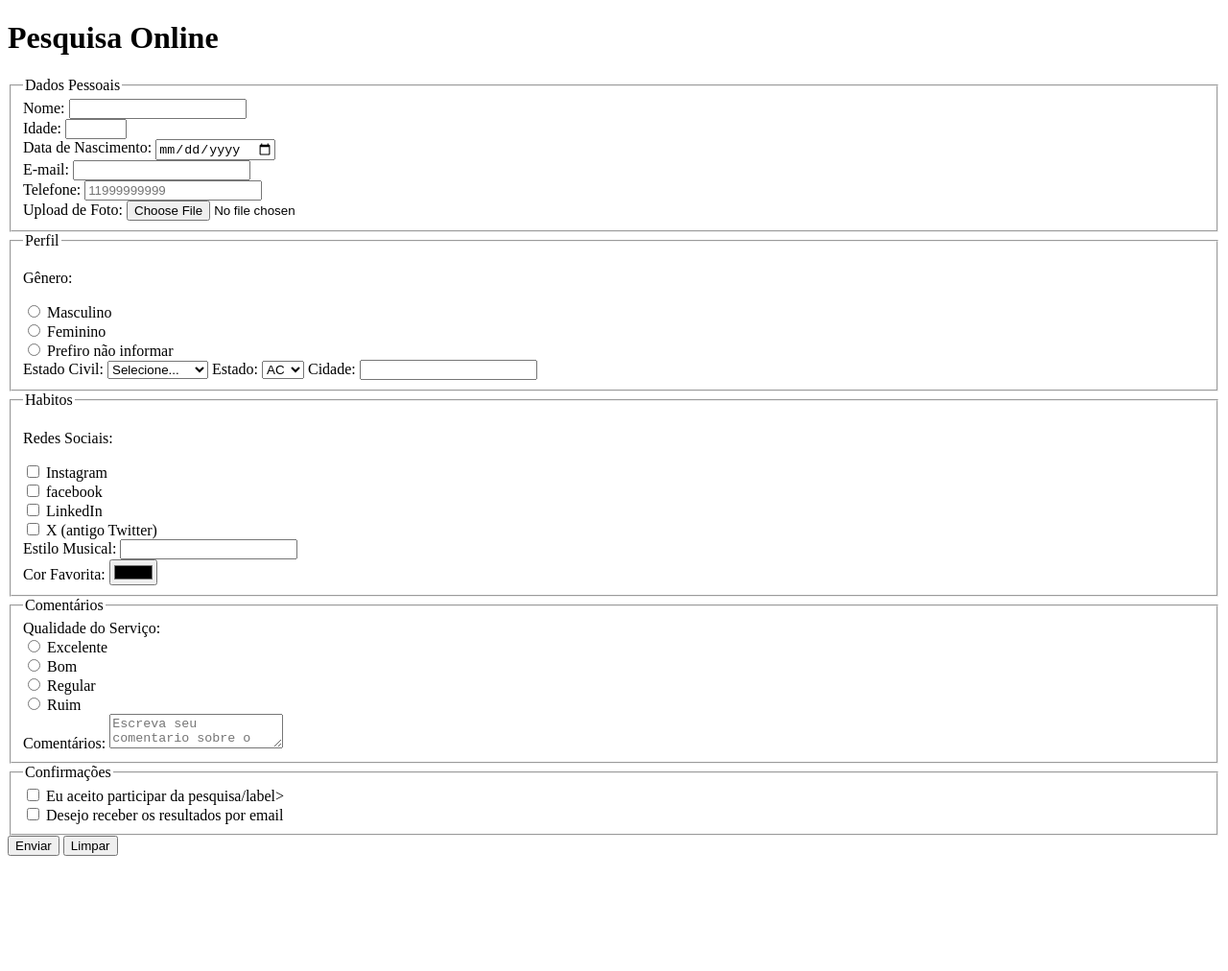
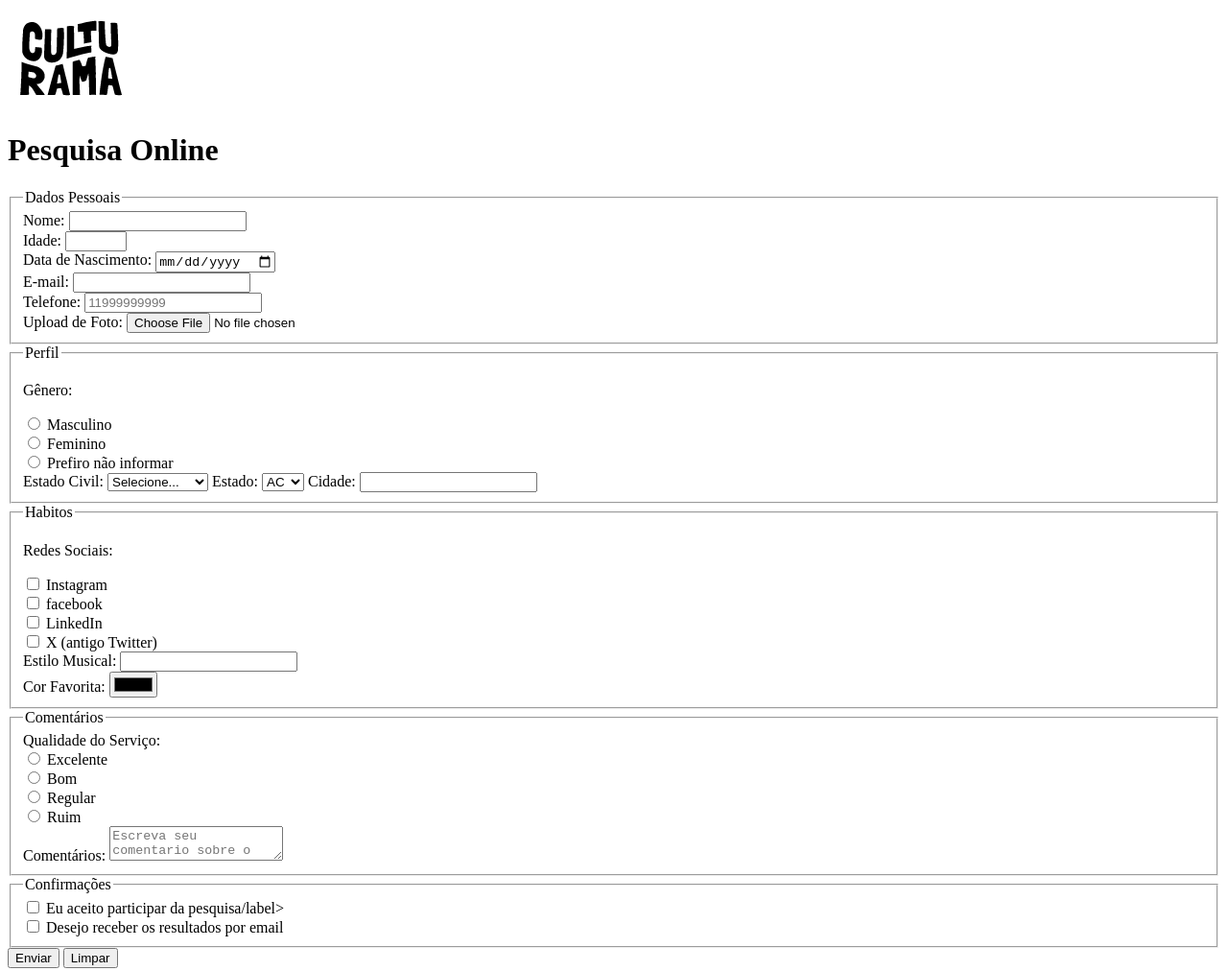
Before and after one commit to katdott/pesquisa-culturama, a plain HTML site: page index.html in a window 1280 px wide. Shown: the whole page at 96% size. Before the commit the page ends 900 px from the top, so only its background shows below. Drawn offline with Linux system fonts and the light colour scheme.

Commit message:
add logo

```diff
--- a/index.html
+++ b/index.html
@@ -10,6 +10,7 @@
 
 <body>
     <header>
+        <img src="logo-culturama.png" alt="Logo da Culturama">
         <h1>Pesquisa Online</h1>
     </header>
     <section>
```
